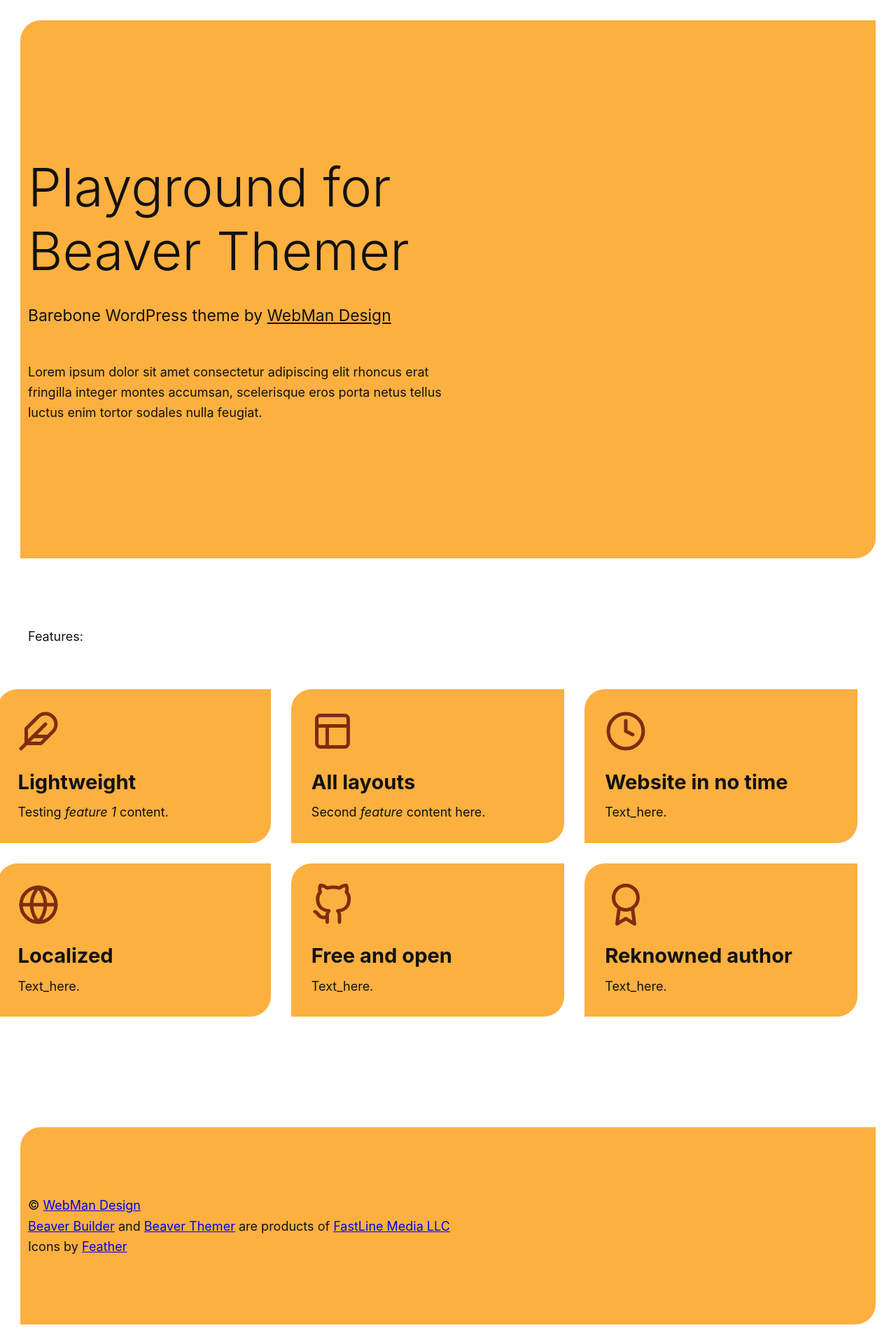
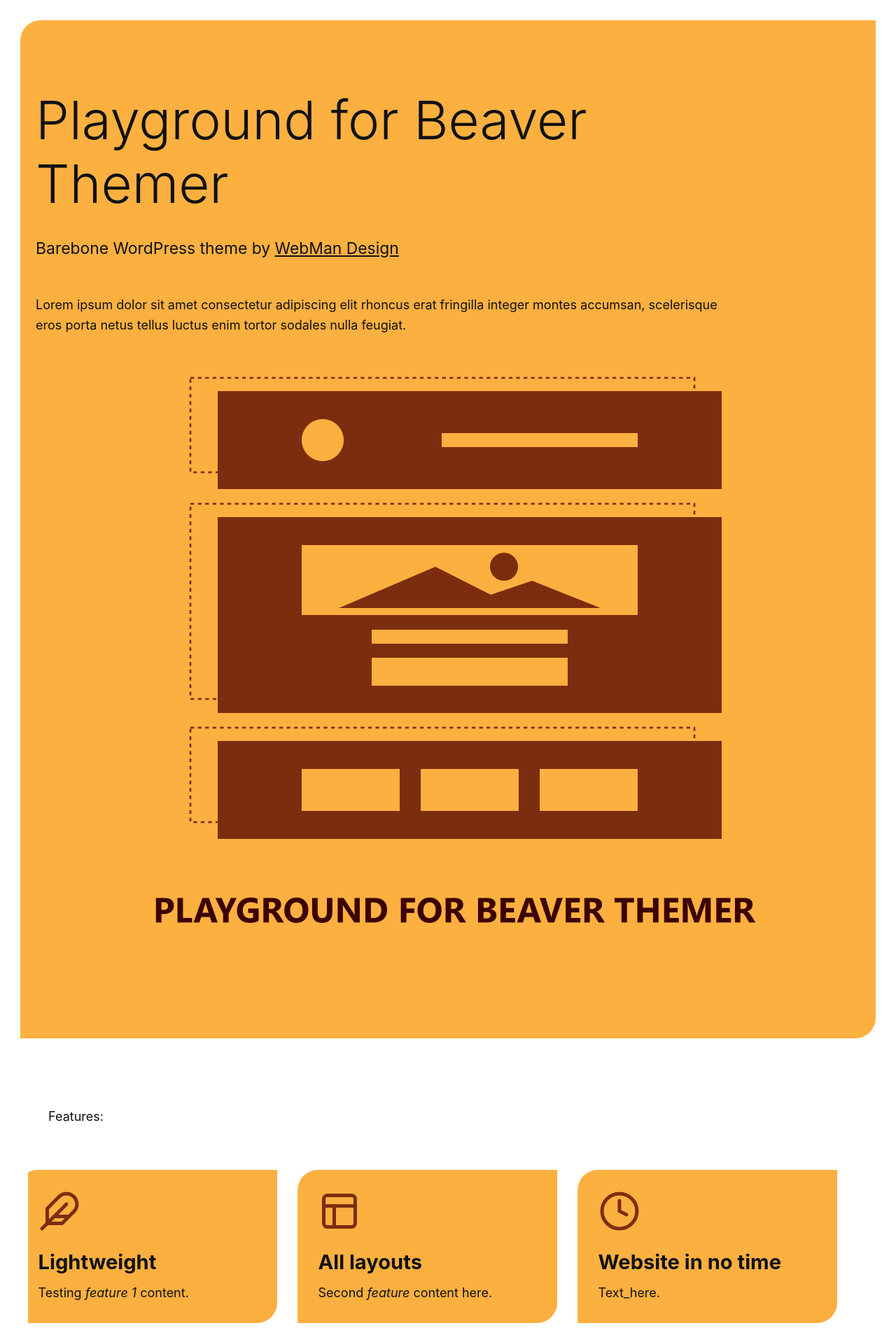
Before and after one commit to webmandesign/playground-for-beaver-themer, a Jekyll site: the page built from index.md, in a window 1280 px wide. Shown: the top 1918 px of the page at 70% size. Built offline with Jekyll 4.4.1, drawn with Linux system fonts in a browser that asks for light colours.

Commit message:
* Updating intro

```diff
--- a/_includes/footer.html
+++ b/_includes/footer.html
@@ -3,11 +3,11 @@
 
 <footer class="site-footer">
 	<div class="content-container">
-		<p>
+		<div class="column-half alignright">
 			&copy; <a href="https://www.webmandesign.eu">WebMan Design</a><br>
 			<a href="https://www.wpbeaverbuilder.com/?fla=67">Beaver Builder</a> and <a href="https://www.wpbeaverbuilder.com/beaver-themer/?fla=67">Beaver Themer</a> are products of <a href="https://www.fastlinemedia.com/">FastLine Media LLC</a><br>
 			Icons by <a href="https://feathericons.com/">Feather</a>
-		</p>
+		</div>
 	</div>
 </footer>
 
--- a/_includes/header.html
+++ b/_includes/header.html
@@ -13,13 +13,13 @@
 <header class="site-header">
 	<div class="content-container">
 		<div class="intro">
-			<div class="intro-content intro-column">
+			<div class="intro-content column-half">
 				<h1>{{ page.title }}</h1>
 				<p class="subtitle">{{ page.subtitle }}</p>
 				{{ page.intro_text | markdownify }}
 			</div>
 			{% if page.intro_image %}
-			<div class="intro-media intro-column">
+			<div class="intro-media column-half">
 				<img src="{{ page.intro_image }}" alt="" />
 			</div>
 			{% endif %}
--- a/_sass/base/_base.scss
+++ b/_sass/base/_base.scss
@@ -7,7 +7,11 @@
 }
 
 body {
-	padding: 1.618em;
+
+	@media (min-width: 880px) {
+		padding: 1.618em;
+	}
+
 }
 
 * {
@@ -27,7 +31,17 @@
 
 .content-container {
 	max-width: 1200px;
+	padding: 0 1.618em;
 	margin: 0 auto;
+	overflow: hidden;
+}
+
+.column-half {
+	max-width: 1000px;
+}
+
+.alignright {
+	float: right;
 }
 
 %hero_background {
--- a/index.md
+++ b/index.md
@@ -4,7 +4,7 @@
 title: Playground for Beaver Themer
 subtitle: Barebone WordPress theme by <a href="https://www.webmandesign.eu">WebMan Design</a>
 intro_text: Lorem ipsum dolor sit amet consectetur adipiscing elit rhoncus erat fringilla integer montes accumsan, scelerisque eros porta netus tellus luctus enim tortor sodales nulla feugiat.
-intro_image:
+intro_image: assets/images/screenshot.png
 ---
 
 Features:
```
Also changed, not shown: assets/images/screenshot.png (added).
